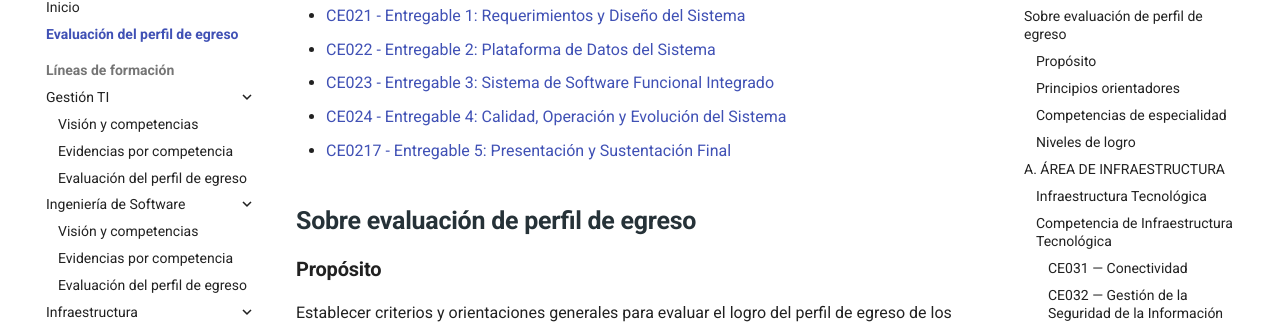
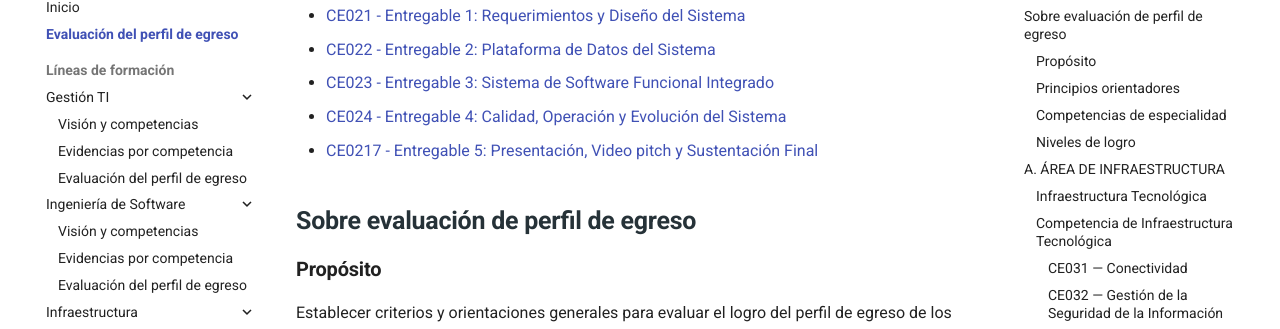
Before and after one commit to upeuoficial/planb, an MkDocs documentation site: the page built from docs/transcripcion.md, in a window 1280 px wide and 900 px high, scrolled down 829 px. Shown: the part 119-448 px from the top of the window. Built offline with MkDocs 1.6.1 and Material for MkDocs 9.7.7, drawn with Linux system fonts in a browser that asks for light colours; some of the changed text lies outside the part shown.

Commit message:
first commit

```diff
--- a/docs/transcripcion.md
+++ b/docs/transcripcion.md
@@ -32,7 +32,7 @@
   - [CE022 - Entregable 2: Plataforma de Datos del Sistema](#entregable-2-plataforma-de-datos-del-sistema-alineado-con-ce022)
   - [CE023 - Entregable 3: Sistema de Software Funcional Integrado](#entregable-3-sistema-de-software-funcional-integrado-alineado-con-ce023)
   - [CE024 - Entregable 4: Calidad, Operación y Evolución del Sistema](#entregable-4-calidad-operacion-y-evolucion-del-sistema-alineado-con-ce024)
-  - [CE0217 - Entregable 5: Presentación y Sustentación Final](#entregable-5-presentacion-y-sustentacion-final-alineado-con-ce0217)
+  - [CE0217 - Entregable 5: Presentación, Video pitch y Sustentación Final](#entregable-5-presentacion-video-pitch-y-sustentacion-final-alineado-con-ce0217)
 
 ## Sobre evaluación de perfil de egreso
 
@@ -1407,7 +1407,7 @@ Documento y evidencias que demuestran la calidad técnica del producto y del pro
 
 ---
 
-### Entregable 5: Presentación y Sustentación Final (Alineado con CE0217)
+### Entregable 5: Presentación, Video pitch y Sustentación Final (Alineado con CE0217)
 
 #### Descripción
 
```
